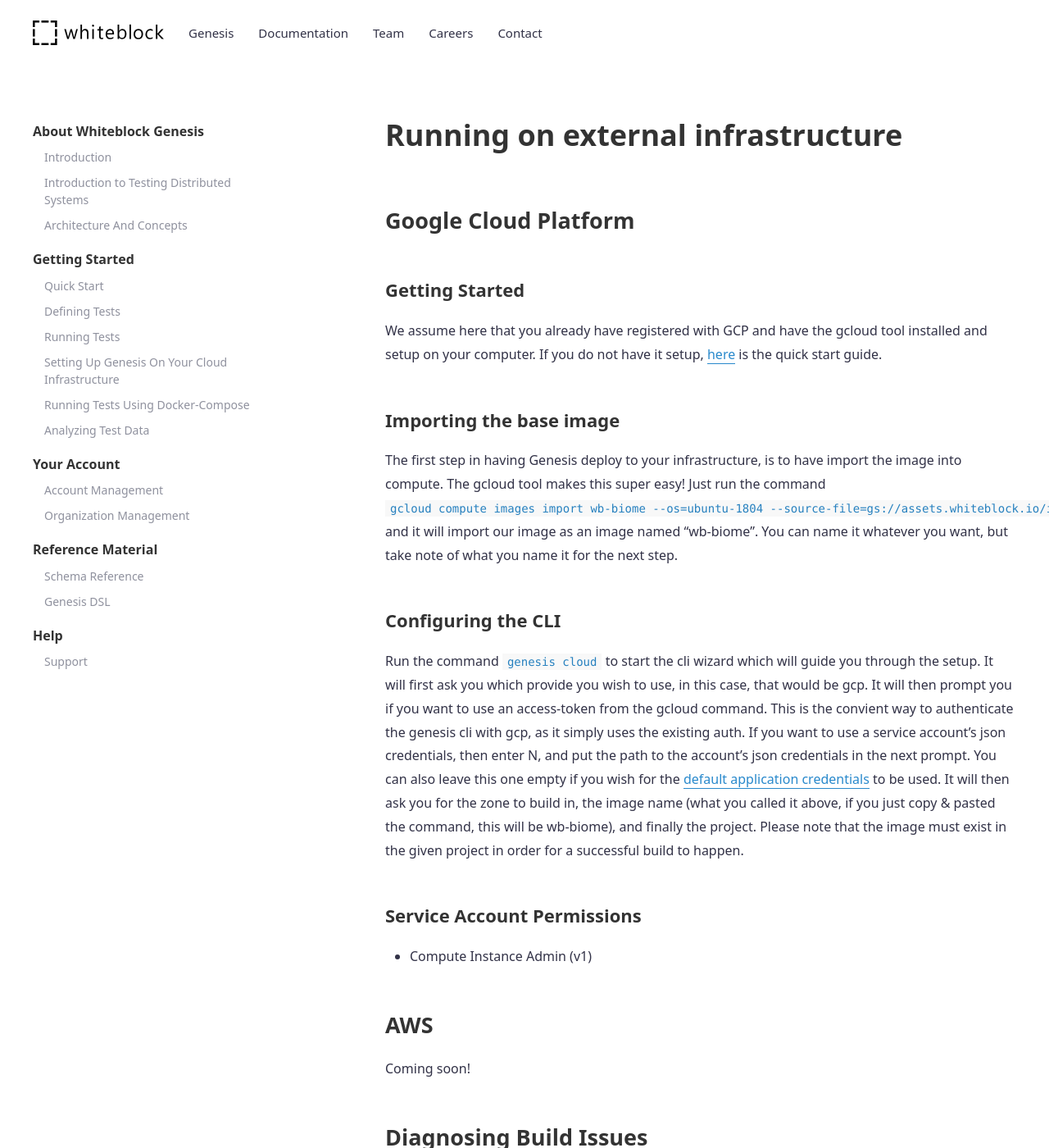
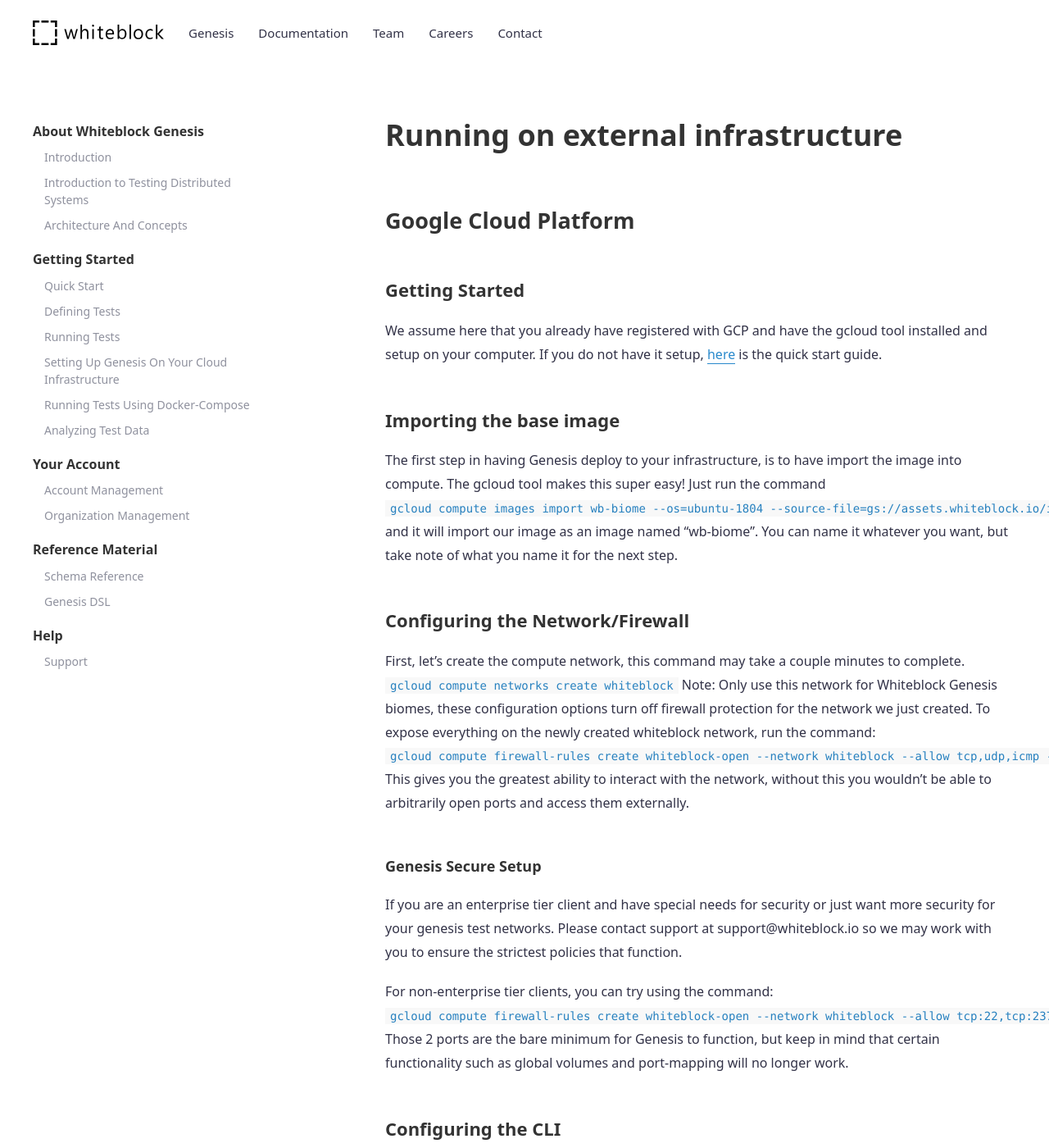
Before and after one commit to whiteblock/genesis-docs, a Jekyll site: the page built from _docs/running_on_your_infrastructure.md, in a window 1280 px wide and 1400 px high. Shown: the whole window at 82% size. Built offline with Jekyll 4.4.1, drawn with Linux system fonts in a browser that asks for light colours.

Commit message:
include the steps for setting up the network and firewall rules

```diff
--- a/_docs/running_on_your_infrastructure.md
+++ b/_docs/running_on_your_infrastructure.md
@@ -13,6 +13,21 @@
 ### Importing the base image
 The first step in having Genesis deploy to your infrastructure, is to have import the image into compute.
 The gcloud tool makes this super easy! Just run the command `gcloud compute images import wb-biome --os=ubuntu-1804 --source-file=gs://assets.whiteblock.io/images/biome.qcow2` and it will import our image as an image named "wb-biome". You can name it whatever you want, but take note of what you name it for the next step.
+
+### Configuring the Network/Firewall
+First, let's create the compute network, this command may take a couple minutes to complete.
+`gcloud compute networks create whiteblock`
+Note: Only use this network for Whiteblock Genesis biomes, these configuration options turn off firewall protection for the network we just created.
+To expose everything on the newly created whiteblock network, run the command:
+`gcloud compute firewall-rules create whiteblock-open --network whiteblock --allow tcp,udp,icmp --source-ranges 0.0.0.0/0`
+This gives you the greatest ability to interact with the network, without this you wouldn't be able to arbitrarily open ports and access them externally.
+
+#### Genesis Secure Setup
+If you are an enterprise tier client and have special needs for security or just want more security for your genesis test networks. Please contact support at support@whiteblock.io so we may work with you to ensure the strictest policies that function.
+
+For non-enterprise tier clients, you can try using the command:
+`gcloud compute firewall-rules create whiteblock-open --network whiteblock --allow tcp:22,tcp:2376 --source-ranges 0.0.0.0/0`
+Those 2 ports are the bare minimum for Genesis to function, but keep in mind that certain functionality such as global volumes and port-mapping will no longer work.
 
 ### Configuring the CLI
 Run the command `genesis cloud` to start the cli wizard which will guide you through the setup.
```
